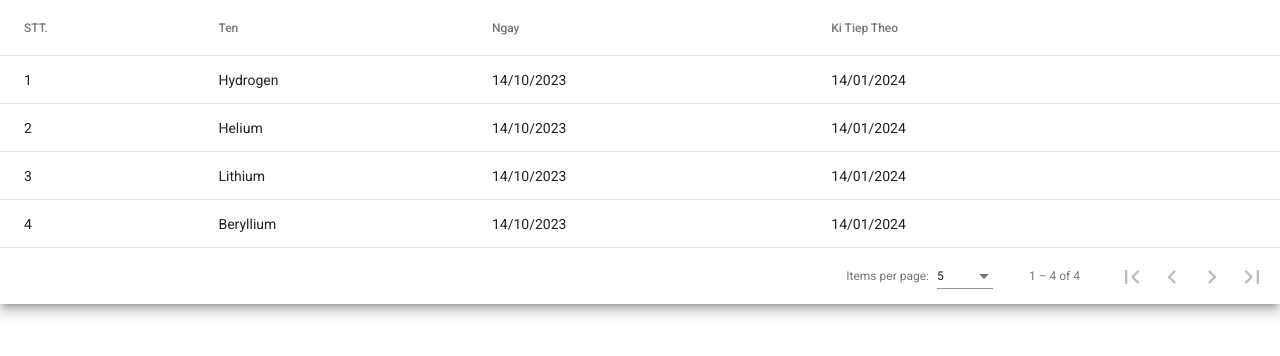
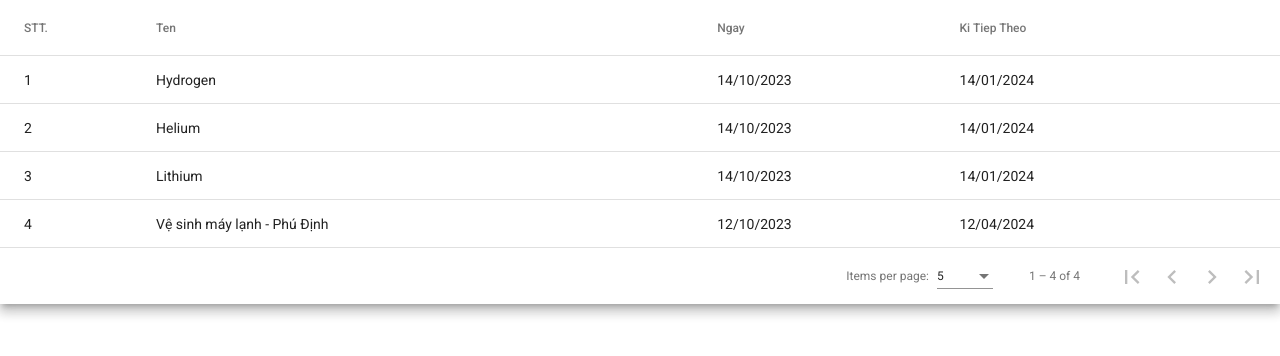
Before and after one commit to phinzin/my-home-web, an Angular app: page / in a window 1280 px wide. Shown: the top 356 px of the page. Built offline with nearby package versions, Linux system fonts and the light colour scheme.

Commit message:
Update devices.component.ts

```diff
--- a/src/app/devices/devices.component.ts
+++ b/src/app/devices/devices.component.ts
@@ -34,6 +34,6 @@ const ELEMENT_DATA: PeriodicElement[] = [
   {position: 1, name: 'Hydrogen', recentStage: '14/10/2023',nextStage:'14/01/2024'},
   {position: 2, name: 'Helium',recentStage: '14/10/2023',nextStage:'14/01/2024'},
   {position: 3, name: 'Lithium', recentStage: '14/10/2023',nextStage:'14/01/2024'},
-  {position: 4, name: 'Beryllium', recentStage: '14/10/2023',nextStage:'14/01/2024'}
+  {position: 4, name: 'Vệ sinh máy lạnh - Phú Định', recentStage: '12/10/2023',nextStage:'12/04/2024'}
 
 ];
```
